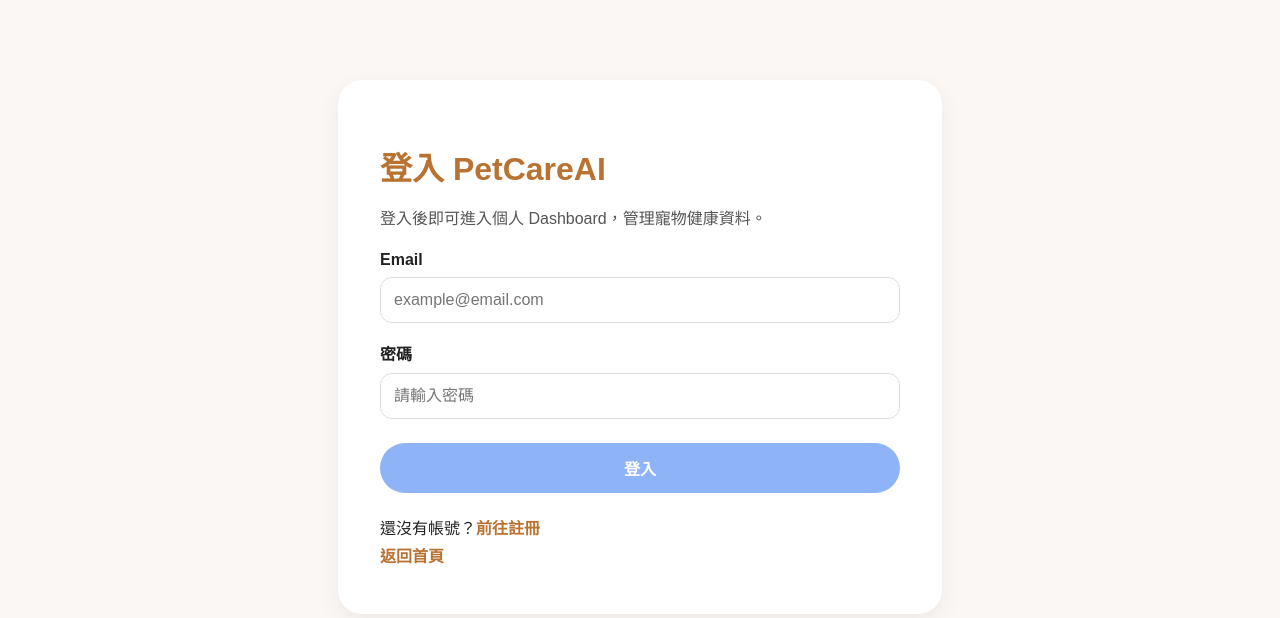
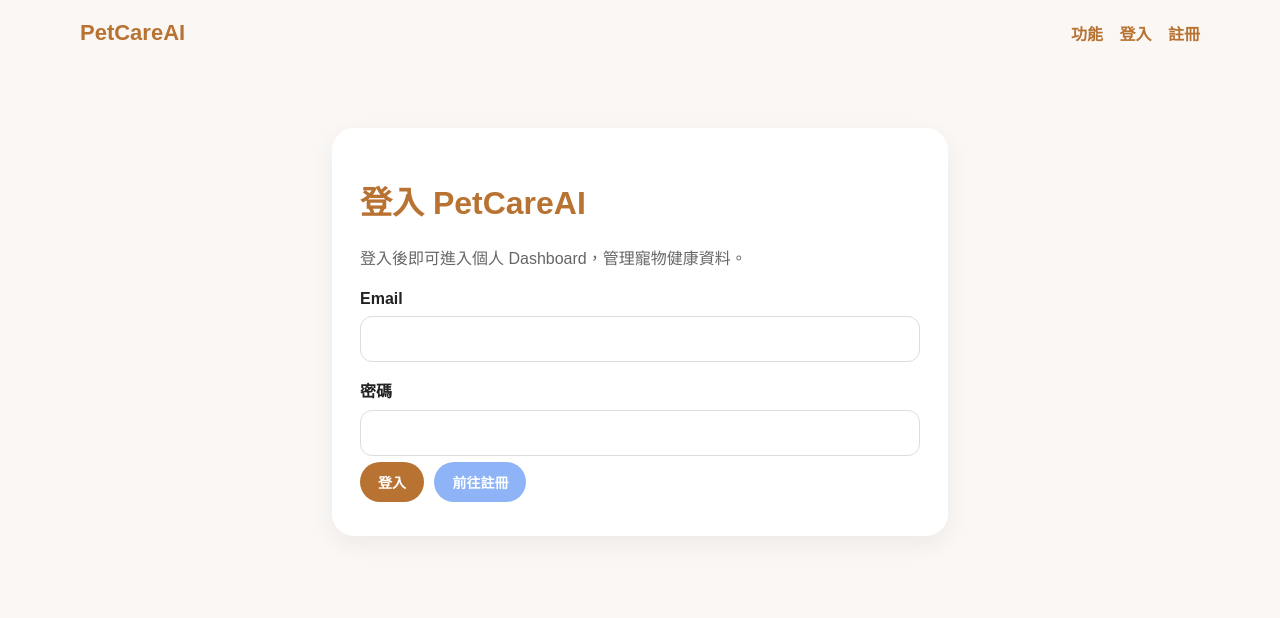
Before and after one commit to carol651104/PetCareAI, a Flask app: page /login in a window 1280 px wide. Shown: the top 618 px of the page. Run offline with Flask 3, Linux system fonts and the light colour scheme.

Commit message:
Update login.html

```diff
--- a/templates/login.html
+++ b/templates/login.html
@@ -1,119 +1,21 @@
-<!DOCTYPE html>
-<html lang="zh-Hant">
-<head>
-    <meta charset="UTF-8">
-    <title>登入 - PetCareAI</title>
+{% extends "base.html" %}
 
-    <style>
-        body {
-            margin: 0;
-            font-family: "Microsoft JhengHei", sans-serif;
-            background: #faf7f4;
-            color: #222;
-        }
+{% block title %}登入 PetCareAI{% endblock %}
 
-        .container {
-            max-width: 520px;
-            margin: 80px auto;
-            background: white;
-            padding: 42px;
-            border-radius: 24px;
-            box-shadow: 0 8px 24px rgba(0,0,0,0.06);
-        }
-
-        h1 {
-            color: #b87333;
-            margin-bottom: 12px;
-        }
-
-        p {
-            line-height: 1.7;
-            color: #555;
-        }
-
-        label {
-            display: block;
-            margin-top: 18px;
-            font-weight: bold;
-        }
-
-        input {
-            width: 100%;
-            padding: 13px;
-            margin-top: 8px;
-            border: 1px solid #ddd;
-            border-radius: 12px;
-            font-size: 16px;
-            box-sizing: border-box;
-        }
-
-        button {
-            width: 100%;
-            margin-top: 24px;
-            padding: 13px;
-            border: none;
-            border-radius: 999px;
-            background: #8eb4f7;
-            color: white;
-            font-weight: bold;
-            font-size: 16px;
-            cursor: pointer;
-        }
-
-        button:hover {
-            background: #75a1ef;
-        }
-
-        a {
-            color: #b87333;
-            text-decoration: none;
-            font-weight: bold;
-        }
-
-        .links {
-            margin-top: 22px;
-            line-height: 1.8;
-        }
-
-        .flash {
-            background: #fff6e8;
-            color: #8a4f1d;
-            padding: 12px;
-            border-radius: 12px;
-            margin-bottom: 18px;
-        }
-    </style>
-</head>
-
-<body>
-
-<div class="container">
+{% block content %}
+<div class="card" style="max-width: 560px; margin: 40px auto;">
     <h1>登入 PetCareAI</h1>
-    <p>登入後即可進入個人 Dashboard，管理寵物健康資料。</p>
-
-    {% with messages = get_flashed_messages() %}
-        {% if messages %}
-            {% for message in messages %}
-                <div class="flash">{{ message }}</div>
-            {% endfor %}
-        {% endif %}
-    {% endwith %}
+    <p class="muted">登入後即可進入個人 Dashboard，管理寵物健康資料。</p>
 
     <form method="POST">
         <label>Email</label>
-        <input type="email" name="email" placeholder="example@email.com" required>
+        <input type="email" name="email" required>
 
         <label>密碼</label>
-        <input type="password" name="password" placeholder="請輸入密碼" required>
+        <input type="password" name="password" required>
 
-        <button type="submit">登入</button>
+        <button class="btn btn-brown" type="submit">登入</button>
+        <a class="btn" href="/register">前往註冊</a>
     </form>
-
-    <div class="links">
-        還沒有帳號？<a href="/register">前往註冊</a><br>
-        <a href="/">返回首頁</a>
-    </div>
 </div>
-
-</body>
-</html>
+{% endblock %}
```
